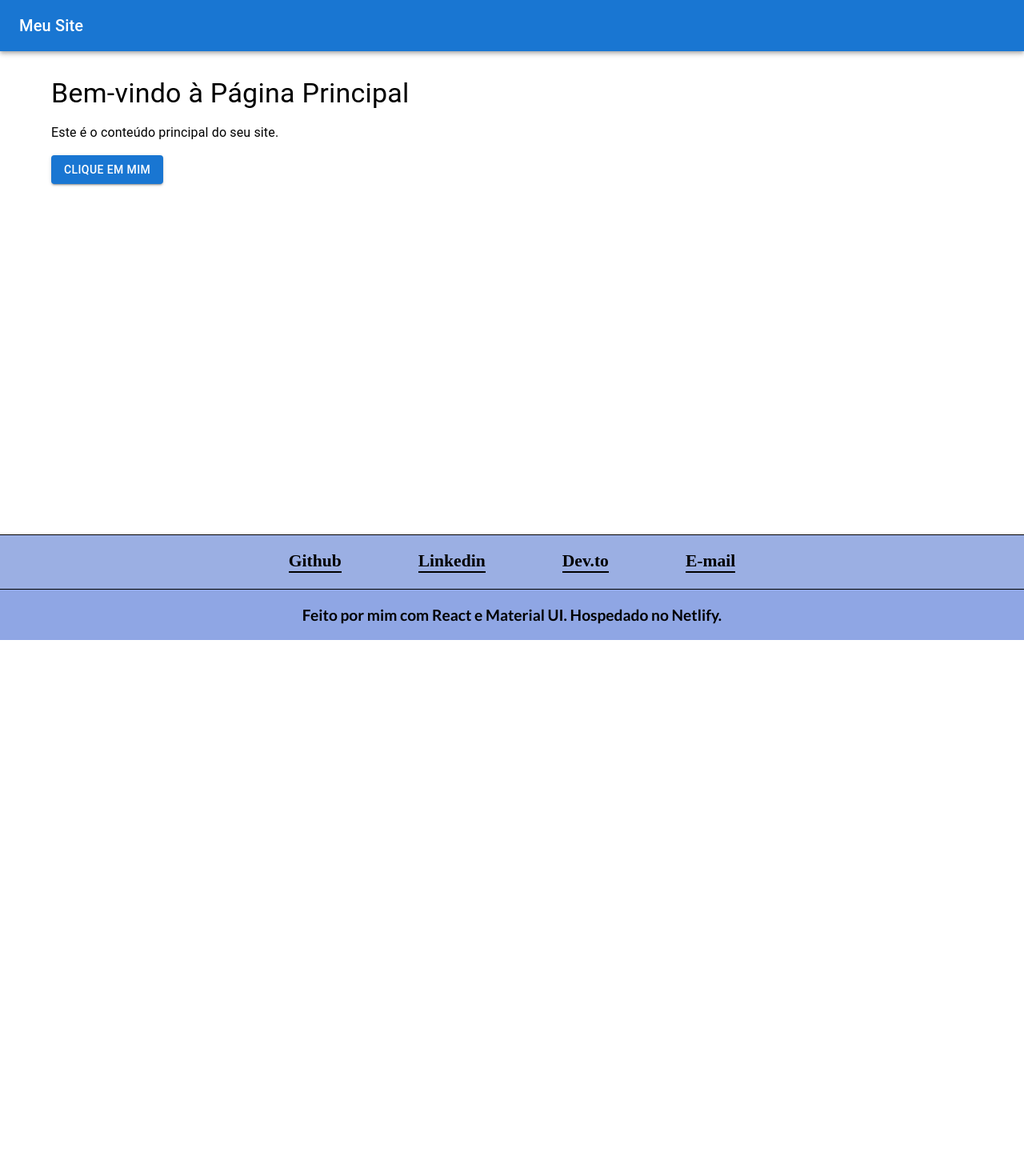
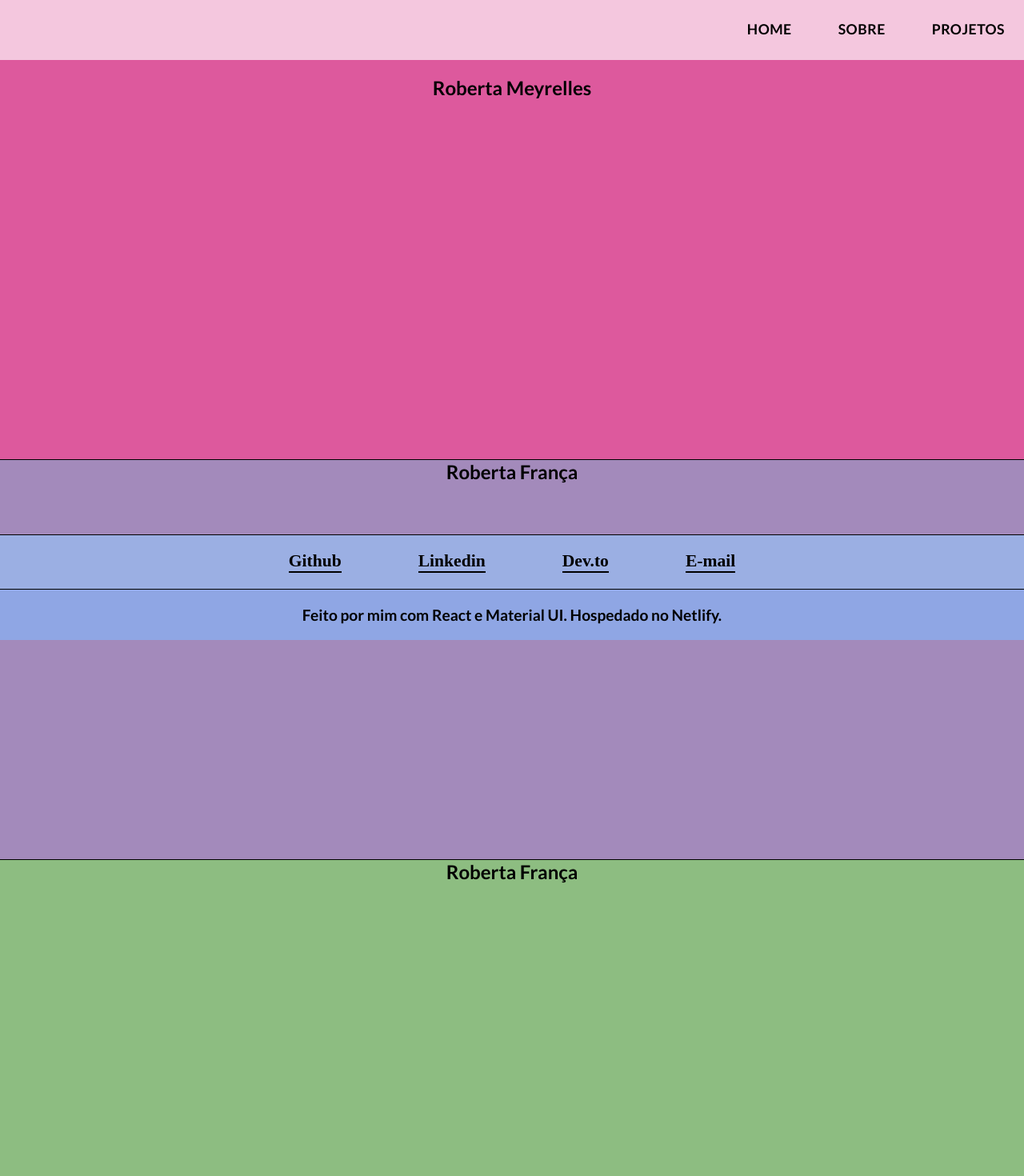
Before and after one commit to rmftelier/projeto-react, a React (Vite) app: page / in a window 1280 px wide. Shown: the top 1470 px of the page at 80% size. Before the commit the page ends 800 px from the top, so only its background shows below. Built offline with nearby package versions, Linux system fonts and the light colour scheme.

Commit message:
Esboço da Página Inicial

```diff
--- a/src/components/Header/index.jsx
+++ b/src/components/Header/index.jsx
@@ -1,26 +1,9 @@
 
-//import { Stack, Button, List, ListItem, Menu, MenuItem } from "@mui/material";
-//import { Link } from "react-router-dom";
+import { Button, List, ListItem, Stack } from "@mui/material";
+import { Link } from "react-router-dom";
 //import { useState } from "react";
 
-import { AppBar, Toolbar, Typography } from "@mui/material";
-
-/*const CustomButton = ({ to, children }) => {
-  return (
-    <Button
-      to={to}
-      sx={{
-        fontFamily: "Lato",
-        color: "#000",
-        fontSize: "1.1rem",
-        fontWeight: "600",
-      }}
-      component={Link}
-    >
-      {children}
-    </Button>
-  );
-};
+/*
 */
 /*
 const Header = () => {
@@ -86,13 +69,42 @@ const Header = () => {
 };
 */
 
+const CustomButton = ({ to, children }) => {
+  return (
+    <Button
+      to={to}
+      sx={{
+        fontFamily: "Lato",
+        color: "#000",
+        fontSize: "1.1rem",
+        fontWeight: "600",
+      }}
+      component={Link}
+    >
+      {children}
+    </Button>
+  );
+};
+
 const Header = () => {
   return (
-    <AppBar position="static">
-      <Toolbar>
-        <Typography variant="h6">Meu Site</Typography>
-      </Toolbar>
-    </AppBar>
+    <nav>
+      <Stack sx={{
+        backgroundColor: "#dd599d56",
+      }}>
+        <List sx={{ display: 'flex', gap: '10px', marginLeft: 'auto' }}>
+          <ListItem>
+            <CustomButton to="/">Home</CustomButton>
+          </ListItem>
+          <ListItem>
+            <CustomButton to="/sobre">Sobre</CustomButton>
+          </ListItem>
+          <ListItem>
+            <CustomButton to="/projetos">Projetos</CustomButton>
+          </ListItem>
+        </List>
+      </Stack>
+    </nav>
   );
 };
 
--- a/src/pages/PaginaInicial/index.jsx
+++ b/src/pages/PaginaInicial/index.jsx
@@ -1,19 +1,48 @@
-import { Container, Typography, Button } from "@mui/material";
+import { Box, Stack } from "@mui/material";
+
 
 const PaginaInicial = () => {
 
   return (
-    <Container>
-      <Typography variant="h4" sx={{ marginTop: 4 }}>
-        Bem-vindo à Página Principal
-      </Typography>
-      <Typography variant="body1" sx={{ marginTop: 2 }}>
-        Este é o conteúdo principal do seu site.
-      </Typography>
-      <Button variant="contained" color="primary" sx={{ marginTop: 2 }}>
-        Clique em Mim
-      </Button>
-    </Container>
+    <Stack direction="column">
+      <section>
+        <Box sx={{
+          display: "flex",
+          justifyContent: "center",
+          backgroundColor: "#DD599D",
+          height: "500px",
+          padding: "20px",
+          borderBottom: "1px solid #000"
+        }}>
+          <h2>Roberta Meyrelles</h2>
+
+        </Box>
+      </section>
+      <section>
+        <Box sx={{
+          display: "flex",
+          justifyContent: "center",
+          backgroundColor: "#A38ABB",
+          borderBottom: "1px solid #000",
+          height: "500px",
+
+        }}>
+          <h2>Roberta França</h2>
+        </Box>
+      </section>
+      <section>
+        <Box sx={{
+          display: "flex",
+          justifyContent: "center",
+          backgroundColor: "#8dbd81",
+          borderBottom: "1px solid #000",
+          height: "500px",
+
+        }}>
+          <h2>Roberta França</h2>
+        </Box>
+      </section>
+    </Stack>
   );
 
 };
```
